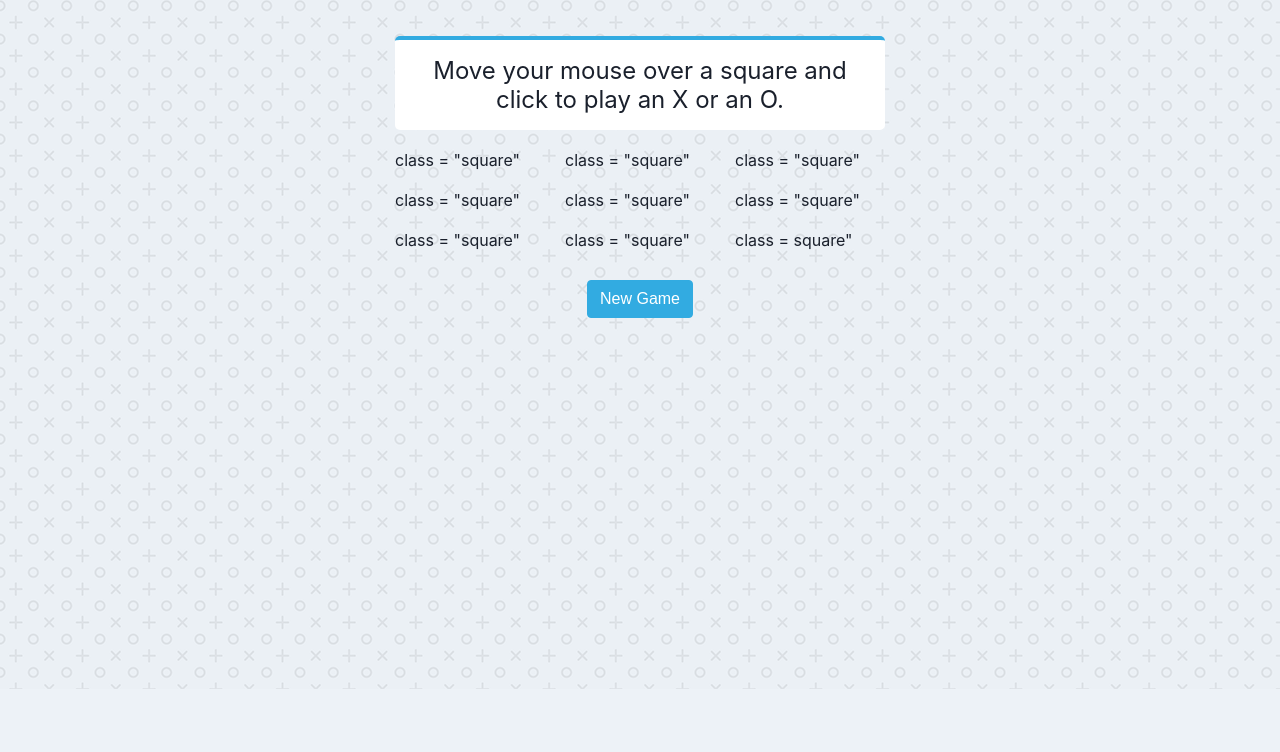
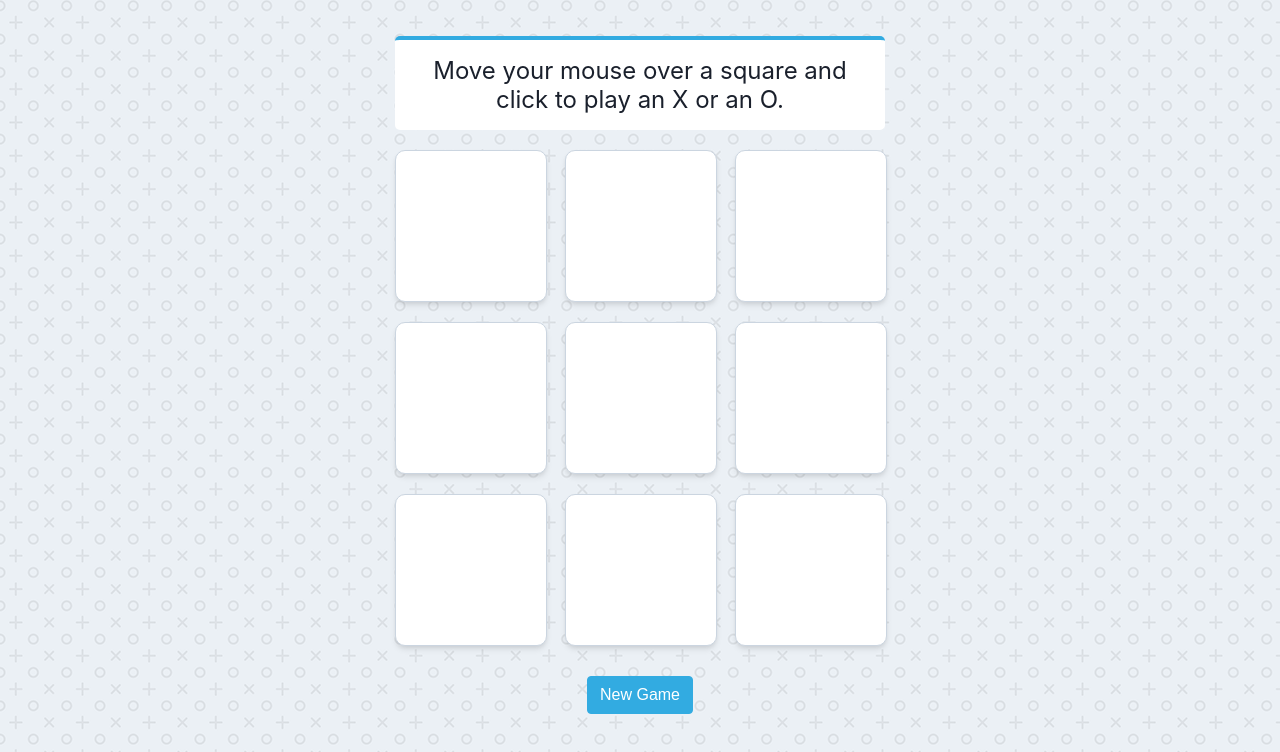
Before and after one commit to June468/comp2245-assignment3, a plain HTML site: page index.html in a window 1280 px wide. Shown: the part 111-863 px from the top of the page. Before the commit the page ends 800 px from the top, so only its background shows below. Drawn offline with Linux system fonts and the light colour scheme.

Commit message:
exercise two

```diff
--- a/index.html
+++ b/index.html
@@ -13,15 +13,15 @@
     <div id="game">
       <div id="status">Move your mouse over a square and click to play an X or an O.</div>
       <div id="board">
-        <div>class = "square"</div>
-        <div>class = "square"</div>
-        <div>class = "square"</div>
-        <div>class = "square"</div>
-        <div>class = "square"</div>
-        <div>class = "square"</div>
-        <div>class = "square"</div>
-        <div>class = "square"</div>
-        <div>class = square"</div>
+        <div id="square1" class="square"></div>
+        <div id="square2" class="square"></div>
+        <div id="square3" class="square"></div>
+        <div id="square4" class="square"></div>
+        <div id="square5" class="square"></div>
+        <div id="square6" class="square"></div>
+        <div id="square7" class="square"></div>
+        <div id="square8" class="square"></div>
+        <div id="square9" class="square"></div>
       </div>
       <div class="controls">
         <button class="btn">New Game</button>
--- a/tic-tac-toe.js
+++ b/tic-tac-toe.js
@@ -1,4 +1,23 @@
 document.addEventListener('DOMContentLoaded', function () {
-    const squares = document.querySelectorAll('board');
+    const squares = document.querySelectorAll('#board div');
     squares.forEach(square => square.classList.add('square'));
+    const playerX = 'X';
+    const playerO = 'O';
+    let xTurn = true;
+
+    squares.forEach(square => {
+        square.classList.add('square');
+        square.addEventListener('click', function () {
+            if (!square.classList.contains(playerX) && !square.classList.contains(playerO)) {
+                if (xTurn) {
+                    square.classList.add(playerX);
+                    square.textContent = 'X';
+                } else {
+                    square.classList.add(playerO);
+                    square.textContent = 'O';
+                }
+                xTurn = !xTurn;
+            }
+        });
+    });
 });
```
